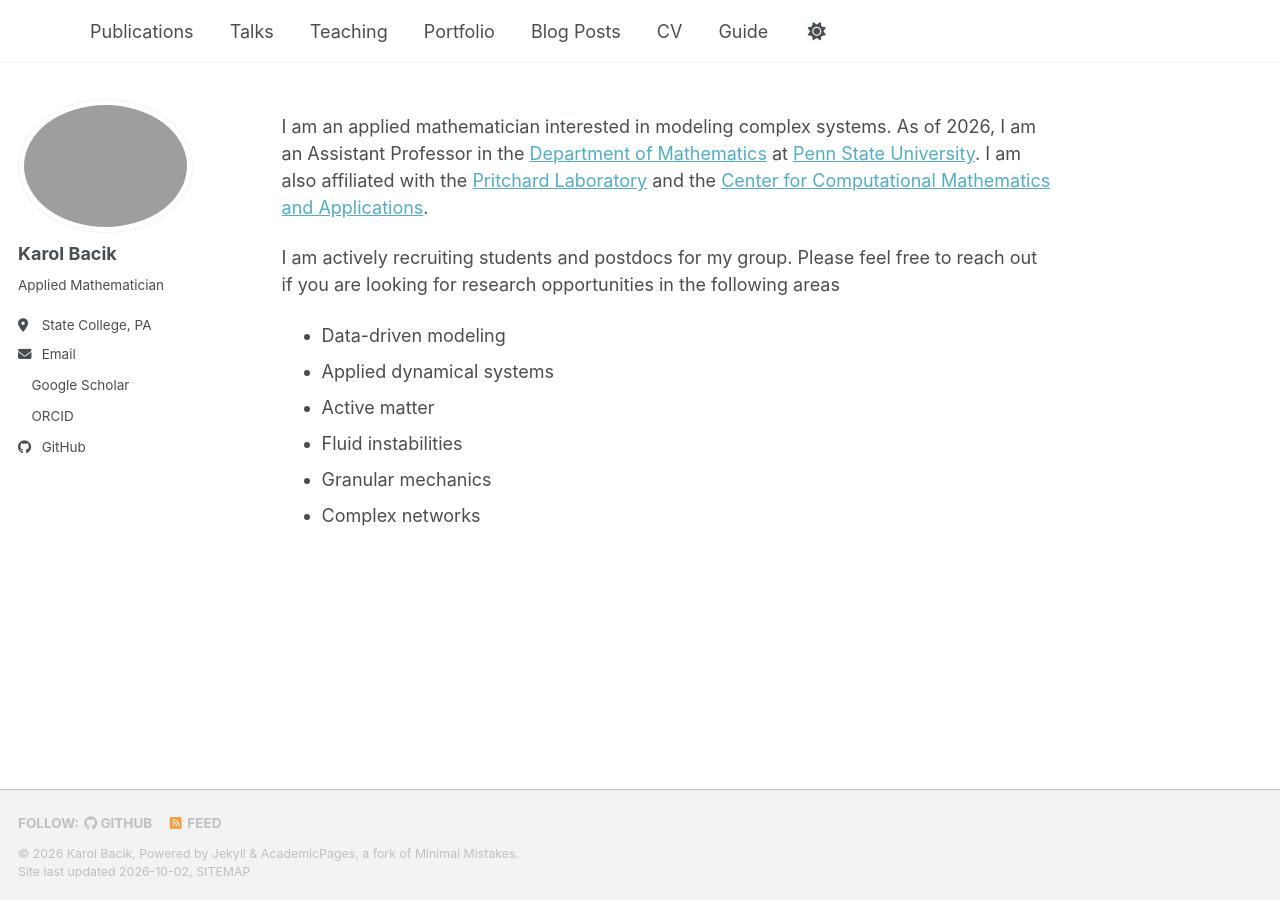
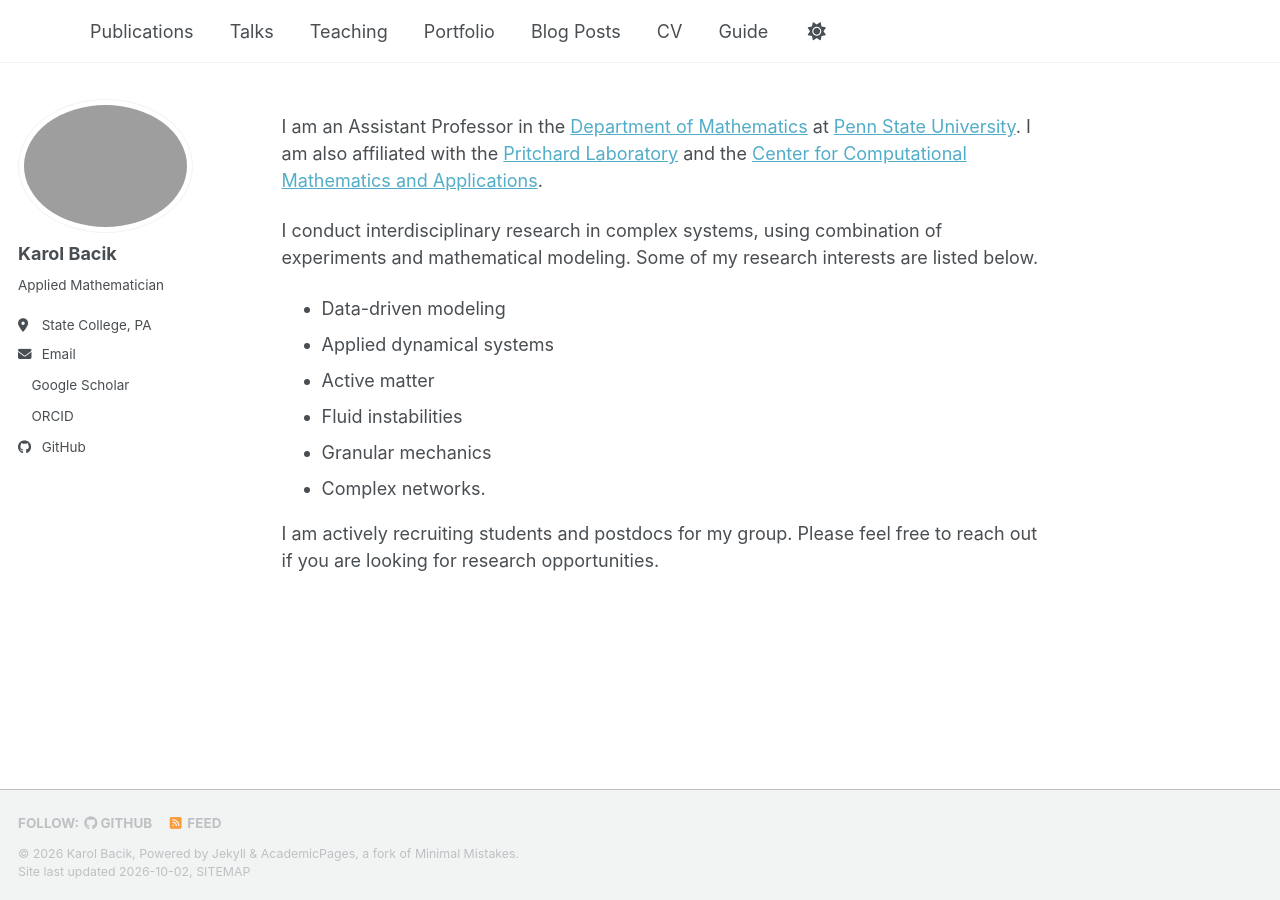
Before and after one commit to kbacikpsu/kbacikpsu.github.io, a Jekyll site: the page built from _pages/about.md, in a window 1280 px wide. Built offline with Jekyll 4.4.1, drawn with Linux system fonts in a browser that asks for light colours; a style sheet for code colours, icons or effects is not loaded.

Commit message:
Revise about page content and research interests
Updated the description of research interests and added a new line about recruiting students and postdocs.

```diff
--- a/_pages/about.md
+++ b/_pages/about.md
@@ -7,13 +7,16 @@ redirect_from:
   - /about.html
 ---
 
-I am an applied mathematician interested in modeling complex systems. As of 2026, I am an Assistant Professor in the [Department of Mathematics](https://www.math.psu.edu/) at [Penn State University](https://www.psu.edu/). I am also affiliated with the [Pritchard Laboratory](https://sites.psu.edu/fluidslab/) and the [Center for Computational Mathematics and Applications](https://www.ccma.psu.edu/).
+I am an Assistant Professor in the [Department of Mathematics](https://www.math.psu.edu/) at [Penn State University](https://www.psu.edu/). I am also affiliated with the [Pritchard Laboratory](https://sites.psu.edu/fluidslab/) and the [Center for Computational Mathematics and Applications](https://www.ccma.psu.edu/).
 
-I am actively recruiting students and postdocs for my group. Please feel free to reach out if you are looking for research opportunities in the following areas
+I conduct interdisciplinary research in complex systems, using combination of experiments and mathematical modeling. Some of my research interests are listed below.
 
 - Data-driven modeling
 - Applied dynamical systems
 - Active matter
 - Fluid instabilities
 - Granular mechanics
-- Complex networks
+- Complex networks.
+
+
+I am actively recruiting students and postdocs for my group. Please feel free to reach out if you are looking for research opportunities.
```
